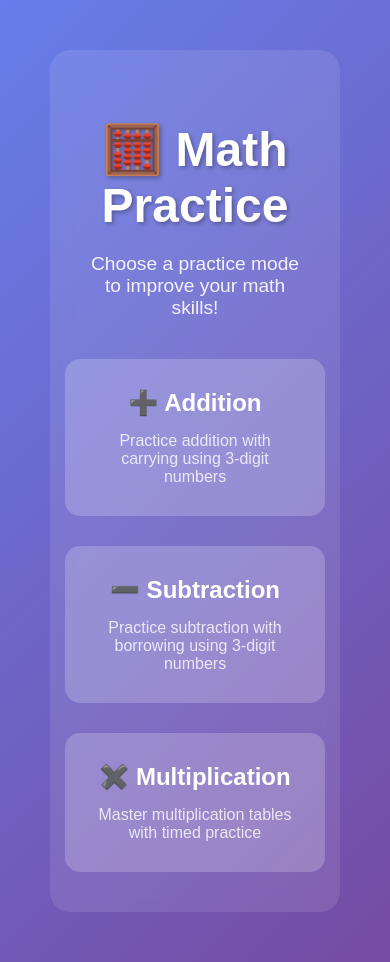
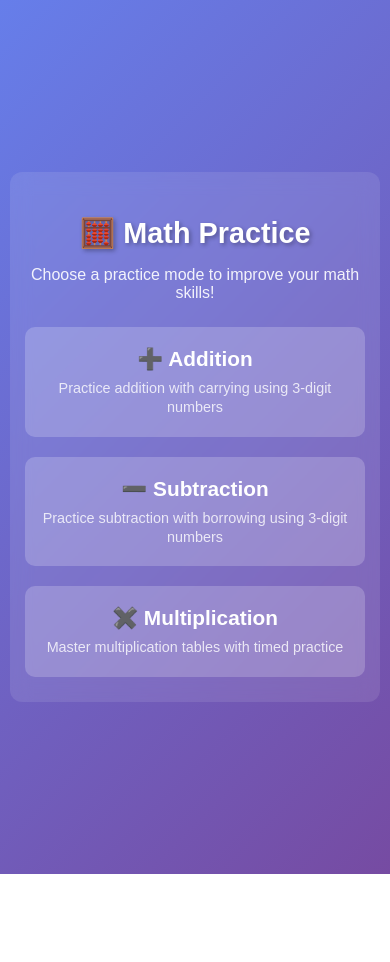
Before and after one commit to ravindrakumarb1982-max/typescript-exercises, a website: page index.html in a window 390 px wide. After the commit the page ends 874 px from the top, so only its background shows below. Drawn offline with Linux system fonts and the light colour scheme.

Commit message:
Mobile Style changes

```diff
--- a/index.html
+++ b/index.html
@@ -2,6 +2,7 @@
 <html lang="en">
 <head>
     <meta charset="UTF-8" />
+    <meta name="viewport" content="width=device-width, initial-scale=1.0" />
     <title>Math Practice - Home</title>
     <style>
         body {
@@ -58,6 +59,93 @@
             font-size: 1em;
             opacity: 0.8;
         }
+
+        /* Mobile Responsive Design */
+        @media (max-width: 768px) {
+            body {
+                margin: 20px 15px;
+                min-height: 100vh;
+                display: flex;
+                align-items: center;
+                justify-content: center;
+            }
+
+            .container {
+                max-width: 100%;
+                padding: 30px 20px;
+                margin: 0;
+                border-radius: 16px;
+            }
+
+            h1 {
+                font-size: 2.2em;
+                margin-bottom: 15px;
+            }
+
+            p {
+                font-size: 1.1em;
+                margin-bottom: 30px;
+            }
+
+            .practice-links {
+                gap: 20px;
+                flex-direction: column;
+            }
+
+            .practice-card {
+                min-width: auto;
+                width: 100%;
+                padding: 25px 20px;
+                border-radius: 12px;
+                box-sizing: border-box;
+            }
+
+            .practice-card h3 {
+                font-size: 1.4em;
+                margin-bottom: 10px;
+            }
+
+            .practice-card p {
+                font-size: 0.95em;
+                line-height: 1.4;
+            }
+        }
+
+        @media (max-width: 480px) {
+            body {
+                margin: 15px 10px;
+            }
+
+            .container {
+                padding: 25px 15px;
+                border-radius: 12px;
+            }
+
+            h1 {
+                font-size: 1.8em;
+                margin-bottom: 12px;
+            }
+
+            p {
+                font-size: 1em;
+                margin-bottom: 25px;
+            }
+
+            .practice-card {
+                padding: 20px 15px;
+                border-radius: 10px;
+            }
+
+            .practice-card h3 {
+                font-size: 1.3em;
+                margin-bottom: 8px;
+            }
+
+            .practice-card p {
+                font-size: 0.9em;
+                line-height: 1.3;
+            }
+        }
     </style>
 </head>
 <body>
```
